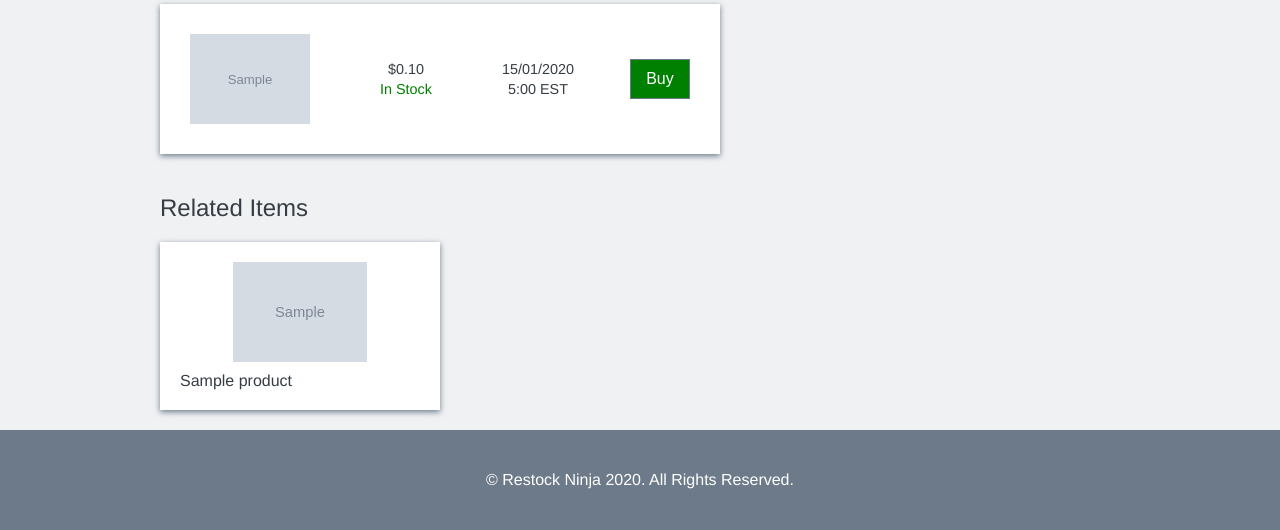
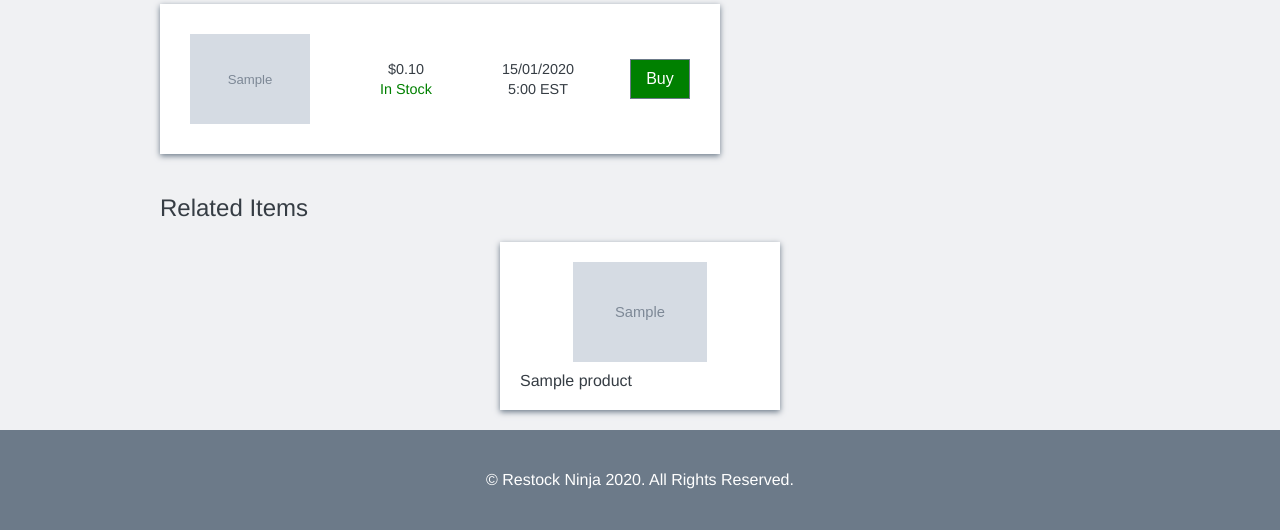
Before and after one commit to kenbrichford/restockninja, a Django app: template products/templates/products/product_detail.html in a window 1280 px wide. Shown: the part 307-837 px from the top of the page. Run offline with Django 3.2, Linux system fonts and the light colour scheme; the template is opened without the code that fills it: values that come from a table or form of the project are taken from there, others are empty; tables that the repository leaves empty hold one stand-in row (values such as "Sample post"); grey boxes marked "Sample" are stand-in pictures; some libraries are stand-ins or nearby versions.

Commit message:
Remove flex start that was added to base stylesheet

```diff
--- a/products/static/products/css/style.css
+++ b/products/static/products/css/style.css
@@ -145,6 +145,5 @@ button.unavailable {
 
 /* Variants */
 .cards {
-    justify-content: flex-start;
     max-width: 1000px;
 }
```
